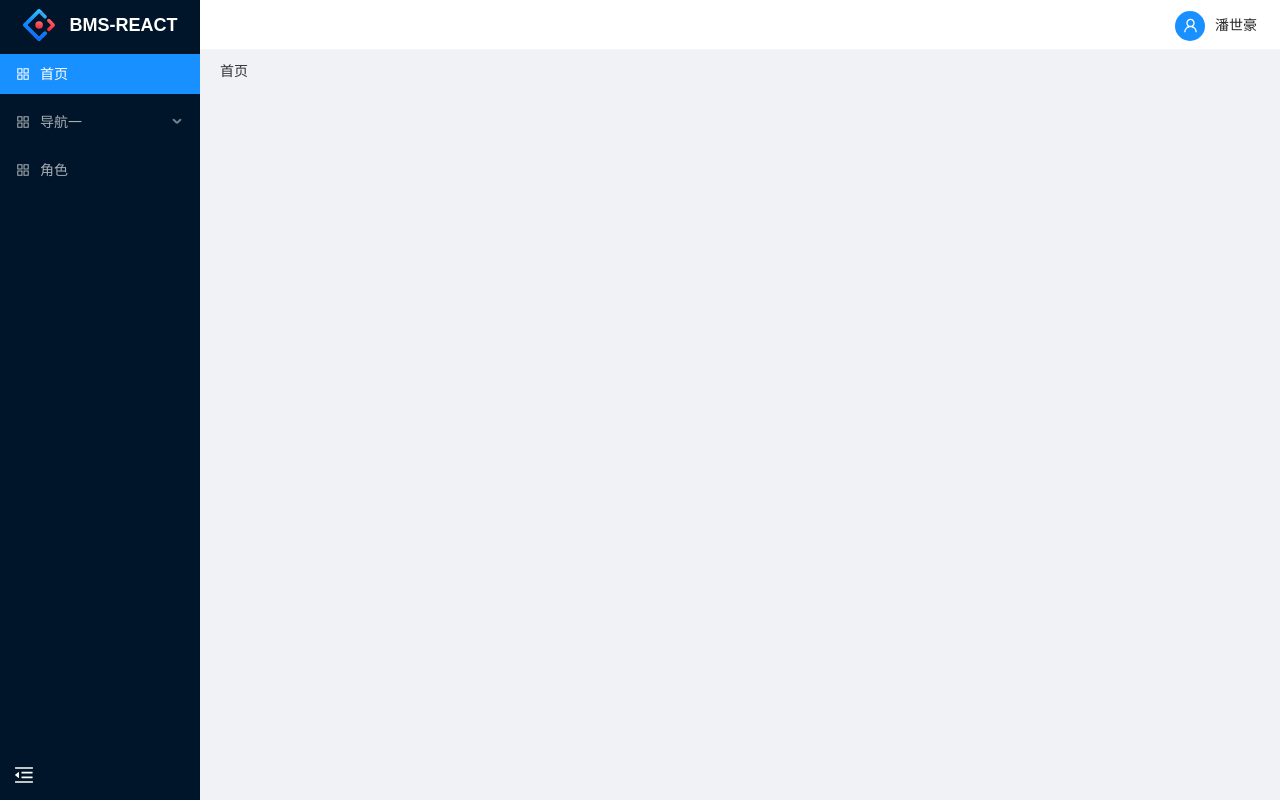
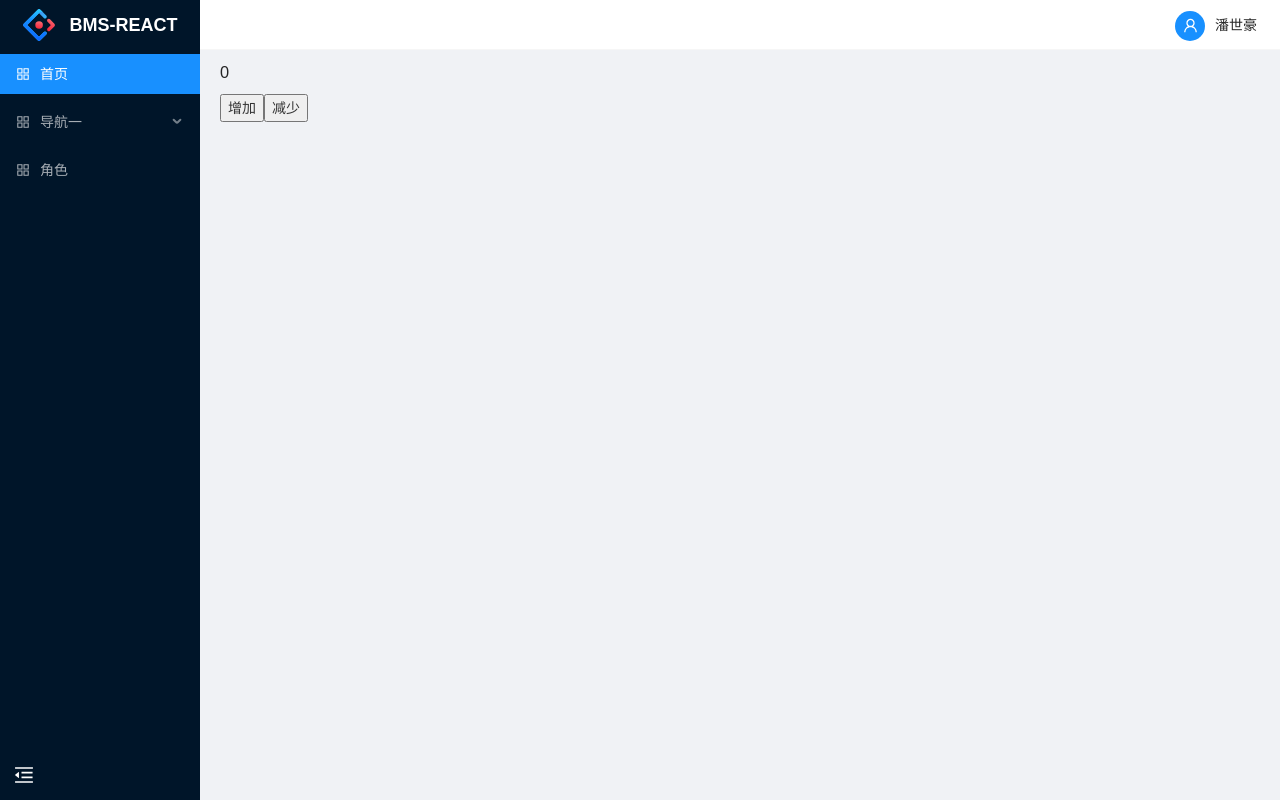
Before and after one commit to bibab0/bms_react, a React (Create React App) app: page / in a window 1280 px wide. Built offline with nearby package versions, Linux system fonts and the light colour scheme.

Commit message:
*reduxdemo

```diff
--- /dev/null
+++ b/src/store/Action.js
@@ -0,0 +1,7 @@
+import * as ActionTypes from './ActionTypes';
+export const increment = () => ({
+    type: ActionTypes.INCREMENT
+});
+export const decrement = () => ({
+    type: ActionTypes.DECREMENT
+});
--- /dev/null
+++ b/src/store/ActionTypes.js
@@ -0,0 +1,2 @@
+export const INCREMENT = 'increment';
+export const DECREMENT = 'decrement';
--- /dev/null
+++ b/src/store/Reducer.js
@@ -0,0 +1,11 @@
+import * as ActionTypes from './ActionTypes';
+export default (state = 0, action) => {
+    switch (action.type) {
+        case ActionTypes.INCREMENT:
+            return state + 1;
+        case ActionTypes.DECREMENT:
+            return state - 1;
+        default:
+            return state;
+    }
+}
--- /dev/null
+++ b/src/store/Store.js
@@ -0,0 +1,4 @@
+import { createStore } from "redux";
+import Reducer from "./Reducer";
+const store = createStore(Reducer);
+export default store;
--- a/src/views/Home/Home.js
+++ b/src/views/Home/Home.js
@@ -1,5 +1,28 @@
-import React from 'react';
-function Home() {
-    return <div>首页</div>
+import React, { Component } from 'react';
+import store from '../../store/Store';
+import * as Action from '../../store/Action';
+export default class Home extends Component {
+    state = {
+        count: store.getState()
+    }
+    onIncrement = () => {
+        store.dispatch(Action.increment());
+    };
+    onDecrement = () => {
+        store.dispatch(Action.decrement());
+    };
+    render() {
+        store.subscribe(() => {
+            this.setState({
+                count: store.getState()
+            })
+        })
+        return (
+            <div>
+                <h1>{store.getState()}</h1>
+                <button onClick={this.onIncrement}>增加</button>
+                <button onClick={this.onDecrement}>减少</button>
+            </div>
+        )
+    }
 }
-export default Home;
```
